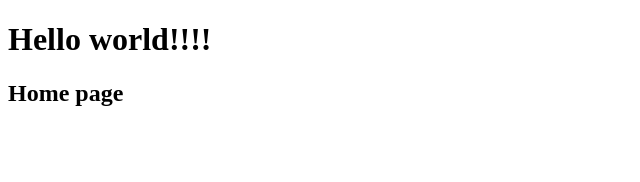
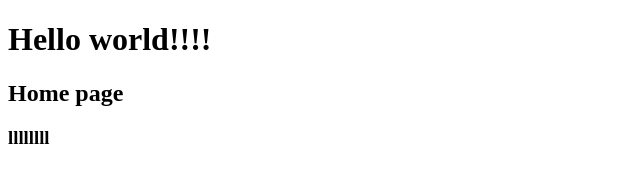
Before and after one commit to Denzol36/Test-, a plain HTML site: page index.html in a window 1280 px wide. Shown: the full height of the page, 0-640 px from the left. Drawn offline with Linux system fonts and the light colour scheme.

Commit message:
Create first commit

```diff
--- a/index.html
+++ b/index.html
@@ -8,5 +8,6 @@
 <body>
     <h1>Hello world!!!!</h1>
     <h2>Home page</h2>
+    <h3>llllllll</h3>
 </body>
 </html>
```
